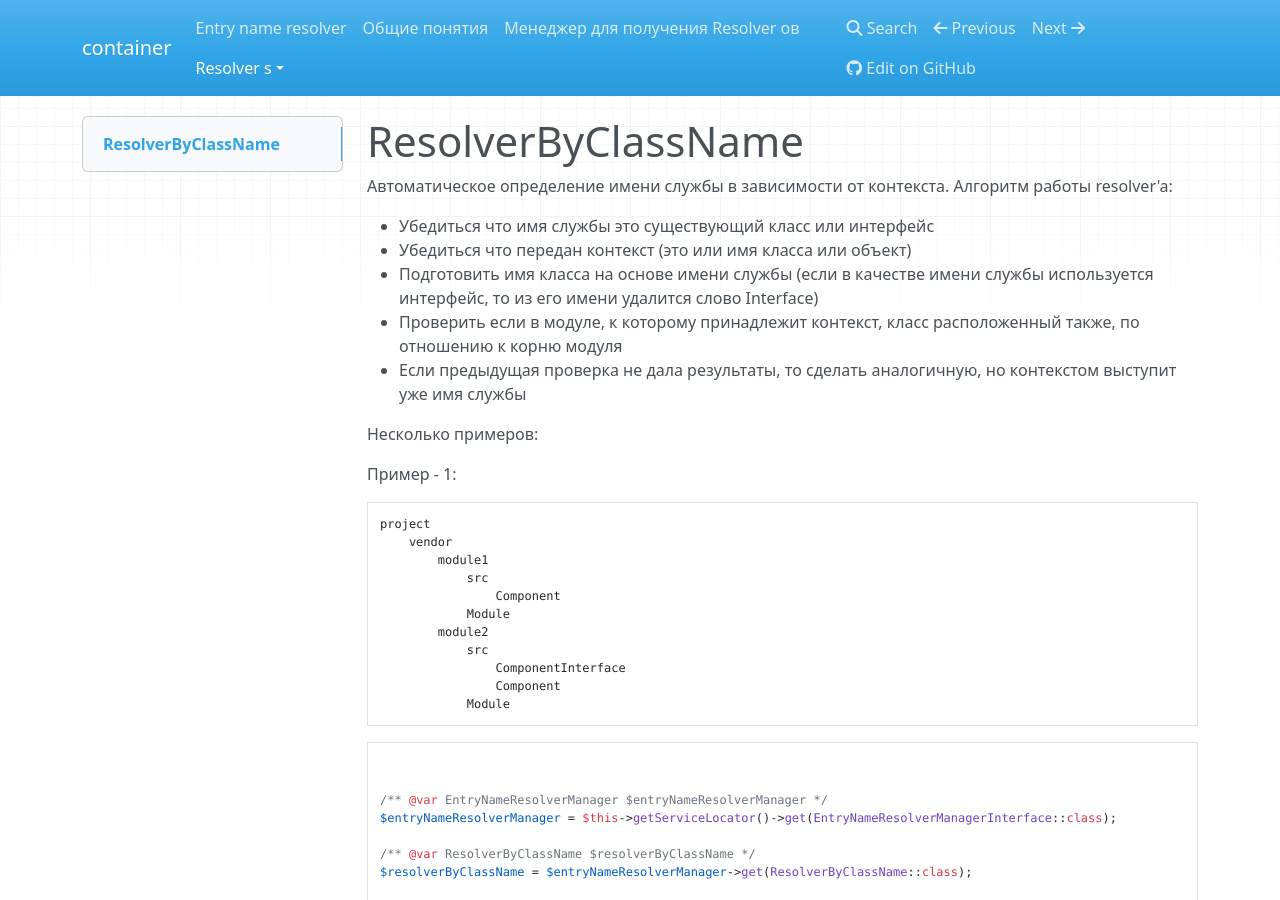
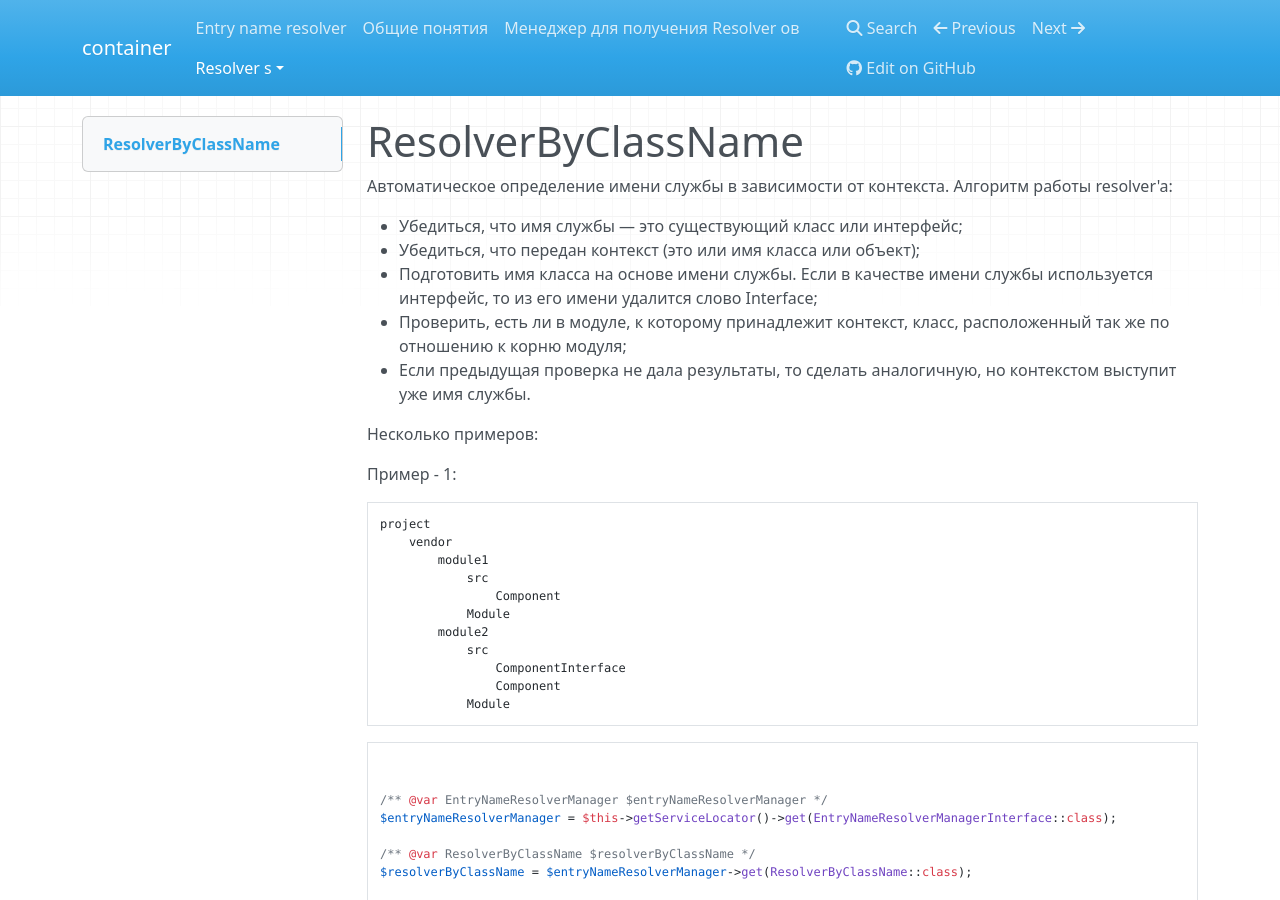
Before and after one commit to nnx-framework/entry-name-resolver, an MkDocs documentation site: the page built from doc/book/ru/resolver-by-class-name.md, in a window 1280 px wide and 900 px high. Built offline with MkDocs 1.6.1, drawn with Linux system fonts in a browser that asks for light colours; nearby versions of some CDN libraries; old or Windows-style settings are respelled for this version of MkDocs.

Commit message:
Update resolver-by-class-name.md

```diff
--- a/doc/book/ru/resolver-by-class-name.md
+++ b/doc/book/ru/resolver-by-class-name.md
@@ -2,11 +2,11 @@
 
 Автоматическое определение имени службы в зависимости от контекста. Алгоритм работы resolver'a:
 
-- Убедиться что имя службы это существующий класс или интерфейс
-- Убедиться что передан контекст (это или имя класса или объект)
-- Подготовить имя класса на основе имени службы (если в качестве имени службы используется интерфейс, то из его имени удалится слово Interface)
-- Проверить если в модуле, к которому принадлежит контекст, класс расположенный также, по отношению к корню модуля
-- Если предыдущая проверка не дала результаты, то сделать аналогичную, но контекстом выступит уже имя службы
+- Убедиться, что имя службы — это существующий класс или интерфейс;
+- Убедиться, что передан контекст (это или имя класса или объект);
+- Подготовить имя класса на основе имени службы. Если в качестве имени службы используется интерфейс, то из его имени удалится слово Interface;
+- Проверить, есть ли в модуле, к которому принадлежит контекст, класс, расположенный так же по отношению к корню модуля;
+- Если предыдущая проверка не дала результаты, то сделать аналогичную, но контекстом выступит уже имя службы.
 
 Несколько примеров:
 
```
